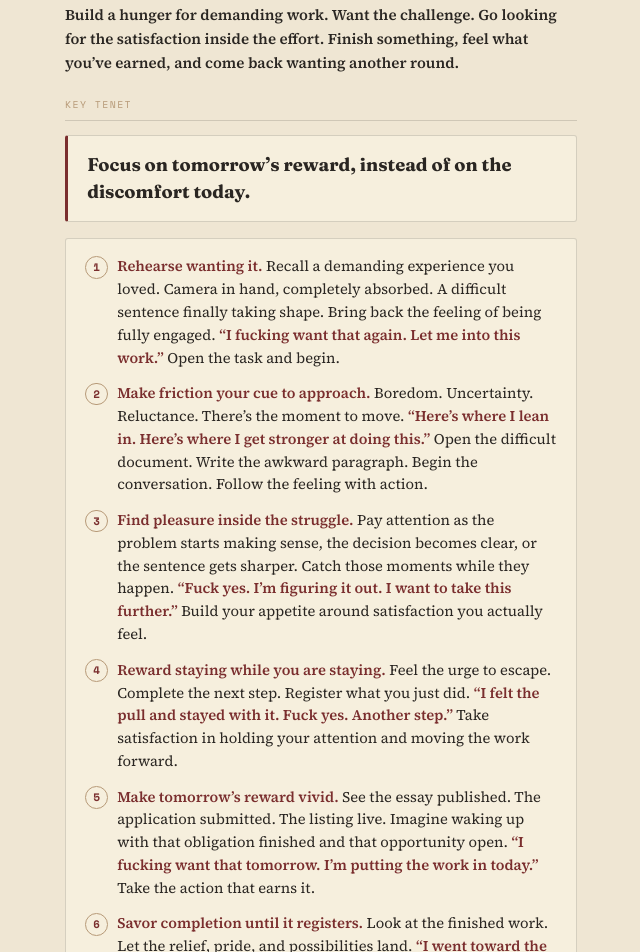
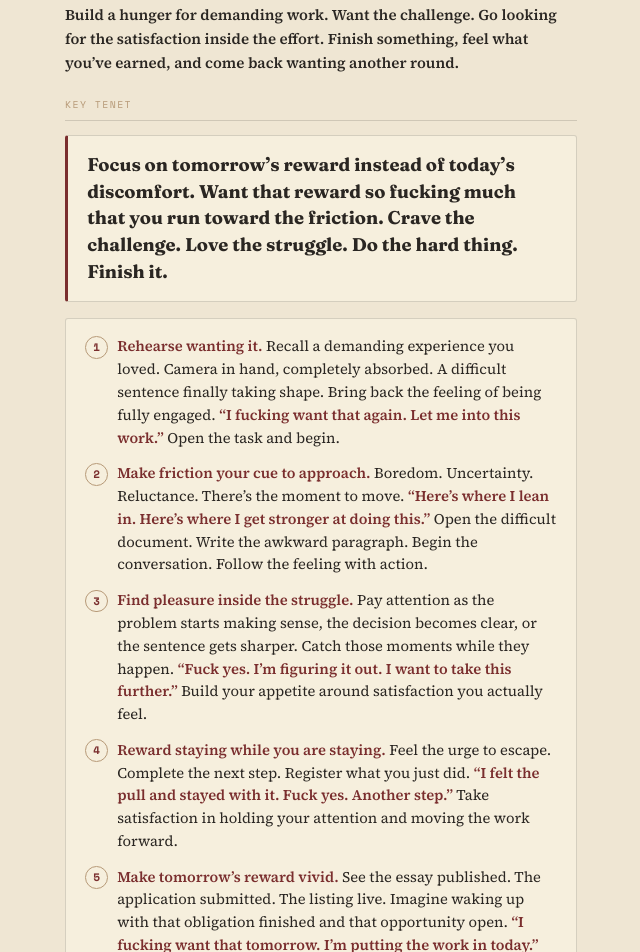
Before and after one commit to dougkimchopchop/doug-kim-dfk, a plain HTML site: page furious-action.html in a window 1280 px wide. Shown: the part 1507-2459 px from the top of the page, without its empty margins (319-959 px from the left). Drawn offline with nearby package versions, Linux system fonts and the light colour scheme.

Commit message:
Expand Friction key tenet
Co-Authored-By: Claude Opus 5.5 <noreply@anthropic.com>
Claude-Session: https://claude.ai/code/session_01GxraM3Emm6655V2T5sbB7o

```diff
--- a/furious-action.html
+++ b/furious-action.html
@@ -73,7 +73,7 @@
 <p class="lede"><b>Build a hunger for demanding work. Want the challenge. Go looking for the satisfaction inside the effort. Finish something, feel what you’ve earned, and come back wanting another round.</b></p>
 
 <div class="sec-lbl">Key tenet</div>
-<div class="mantra-card" style="margin-top:0"><div class="mantra-text">Focus on tomorrow’s reward, instead of on the discomfort today.</div></div>
+<div class="mantra-card" style="margin-top:0"><div class="mantra-text">Focus on tomorrow’s reward instead of today’s discomfort. Want that reward so fucking much that you run toward the friction. Crave the challenge. Love the struggle. Do the hard thing. Finish it.</div></div>
 
 <div class="technique-card">
   <ol class="punch-steps">
```
